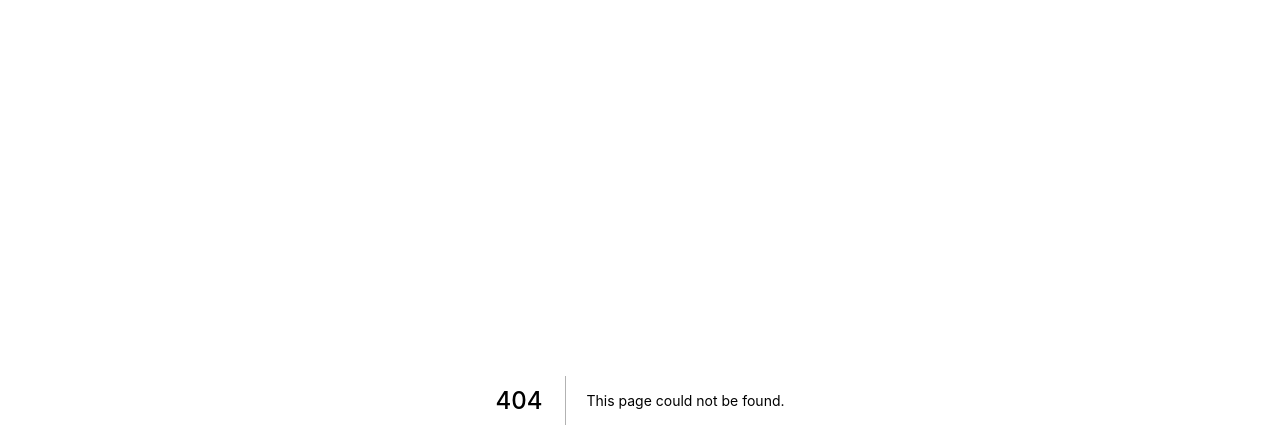
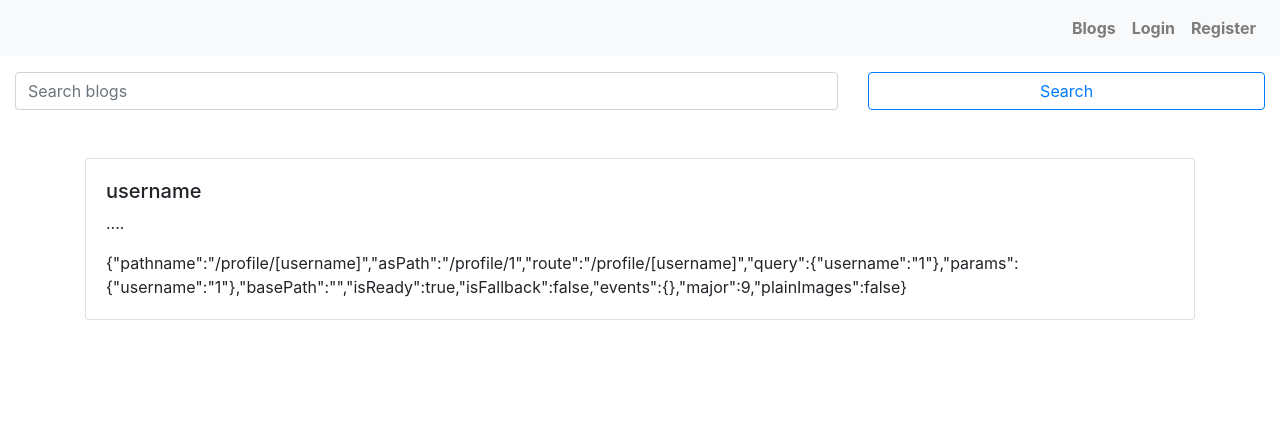
Before and after one commit to Anirban007-jpg/SEO-Blog-Nextjs, a Next.js app in the folder frontend/: page /profile/1 in a window 1280 px wide. Before the commit this address had no page. Shown: the top 448 px of the page. Built offline with nearby package versions, Linux system fonts and the light colour scheme.

Commit message:
Closes #74

```diff
--- /dev/null
+++ b/frontend/actions/user.js
@@ -0,0 +1,16 @@
+
+import fetch from 'isomorphic-fetch';
+import { API } from '../config';
+
+export const userPublicProfile = username => {
+    return fetch(`${API}/user/${username}`, {
+        method: 'GET',
+        headers: {
+            Accept: 'application/json'
+        }
+    })
+        .then(response => {
+            return response.json();
+        })
+        .catch(err => console.log(err));
+};
--- /dev/null
+++ b/frontend/pages/profile/[username].js
@@ -0,0 +1,36 @@
+
+import Head from 'next/head';
+import Link from 'next/link';
+import Layout from '../../components/Layout';
+import { userPublicProfile } from '../../actions/user';
+import { API } from '../../config';
+import moment from 'moment';
+import { withRouter } from 'next/router';
+
+const UserProfile = ({router}) => {
+    return (
+        <React.Fragment>
+            <Layout>
+                <div className="container">
+                    <div className="row">
+                        <div className="col-md-12">
+                            <div className="card">
+                                <div className="card-body">
+                                    <h5>username</h5>
+                                    <p>....</p>
+                                    {JSON.stringify(router)}
+                                </div>
+                            </div>
+                        </div>
+                    </div>
+                </div>
+            </Layout>
+        </React.Fragment>
+    );
+};
+
+UserProfile.getInitialProps = ({query}) => {
+
+}
+
+export default withRouter(UserProfile);
```
